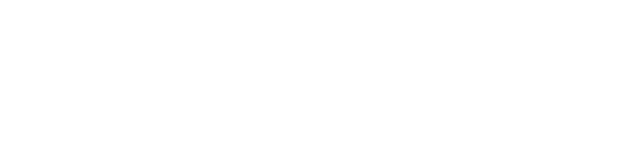
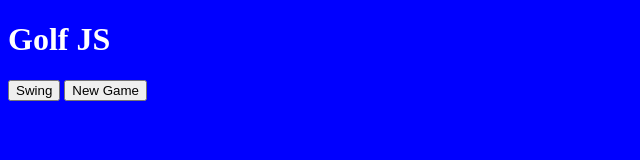
Before and after one commit to DerekDanielson/GolfJS, a plain HTML site: page index.html in a window 1280 px wide. Shown: the whole page, without its empty margins (0-640 px from the left). Drawn offline with Linux system fonts and the light colour scheme.

Commit message:
Some JS and CSS additions

```diff
--- a/app.css
+++ b/app.css
@@ -0,0 +1,11 @@
+/* NOTES:
+Make background change to new background each hole.  Maybe 8-bit style backgrounds?
+*/
+
+body {
+    background: blue;
+}
+
+h1 {
+    color: white;
+}
--- a/index.html
+++ b/index.html
@@ -4,9 +4,14 @@
     <meta charset="UTF-8">
     <meta http-equiv="X-UA-Compatible" content="IE=edge">
     <meta name="viewport" content="width=device-width, initial-scale=1.0">
+    <link rel="stylesheet" href="app.css">
     <title>Golf JS</title>
 </head>
 <body>
+    <h1>Golf JS</h1>
 
+    <button type="submit">Swing</button>
+    <button type="reset">New Game</button>
+<script src="app.js"></script>
 </body>
 </html>
```
